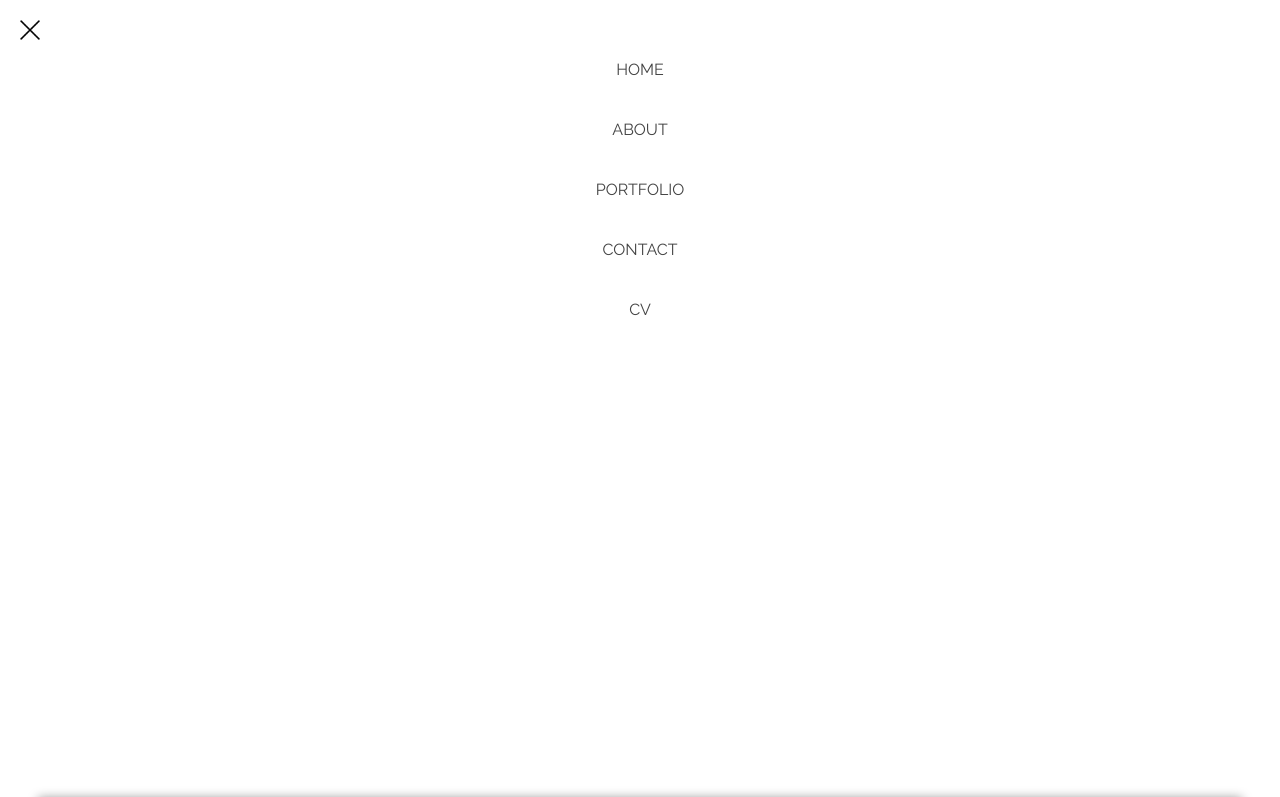
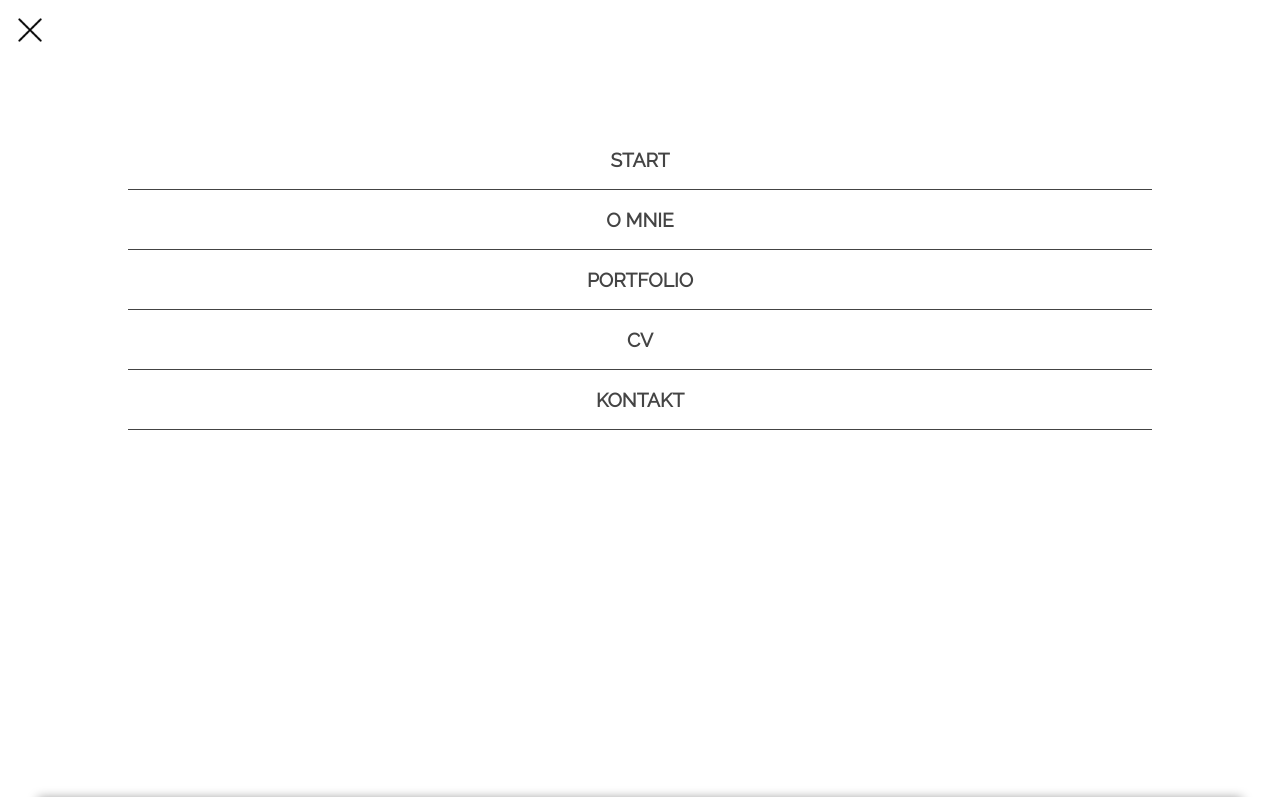
Before and after one commit to KacperCe/myPortfolioWebsite, a plain HTML site: page index.html in a window 1280 px wide. Both pictures are taken after a click on the element 30 px from the left and 30 px from the top of the page. Shown: the top 797 px of the page. Drawn offline with Linux system fonts and the light colour scheme; a web font is replaced by a local one.

Commit message:
menu styling

```diff
--- a/index.html
+++ b/index.html
@@ -14,34 +14,27 @@
 
 <body>
     <header class="main-header">
-            <nav class="nav-main">
-                    <div class="btn-toggle-nav" onclick="toggleNav()"></div>
+        <nav id="nav-main">
+            <div class="btn-toggle-nav" onclick="toggleNav()"></div>
 
-                        <ul>
-                            <li><a href="#" onclick="toggleNav()">Home</a></li>
-                            <li><a href="#" onclick="toggleNav()">About</a></li>
-                            <li><a href="#" onclick="toggleNav()">Portfolio</a></li>
-                            <li><a href="#" onclick="toggleNav()">Contact</a></li>
-                            <li><a href="#" onclick="toggleNav()">CV</a></li>
-                        </ul>
+            <ul>
+                <li><a href="#" onclick="toggleNav()">Start</a></li>
+                <li><a href="#" onclick="toggleNav()">O mnie</a></li>
+                <li><a href="#" onclick="toggleNav()">Portfolio</a></li>
+                <li><a href="#" onclick="toggleNav()">CV</a></li>
+                <li><a href="#" onclick="toggleNav()">Kontakt</a></li>
 
-
-
-
-                </nav>
-
-
+            </ul>
+        </nav>
     </header>
 
     <div id="arrow-down"></div>
+
     <section class="home-hero">
         <div id="hero">
             <h1 class="title">Kacper Cepiński</h1>
             <h2>I want to become a Front End Developer</h2>
         </div>
-
-
-
     </section>
 
 
--- a/main.js
+++ b/main.js
@@ -1,9 +1,14 @@
 window.addEventListener('scroll', function() {
-    var currScrollPos2 = window.pageYOffset || document.documentElement.scrollTop || document.body.scrollTop || 0;
-    if (currScrollPos2 > 100) {
-      document.getElementById('hero').style.opacity = -currScrollPos2 / 120 + 2;
-      document.getElementById('arrow-down').style.opacity = -currScrollPos2 / 120 + 2;
+    let currScrollPos = window.pageYOffset || document.documentElement.scrollTop || document.body.scrollTop || 0;
+    if (currScrollPos > 100) {
+      document.getElementById('hero').style.opacity = -currScrollPos / 120 + 2;
+      document.getElementById('arrow-down').style.opacity = -currScrollPos / 120 + 2;
+
     }
+
+
+
+
   }
 );
 
@@ -11,16 +16,16 @@ let toggleNavStatus = false;
 
 let toggleNav = function () {
     let getButton = document.querySelector(".btn-toggle-nav");
-    let getTopBar = document.querySelector(".nav-main");
-    let getTopBarUl = document.querySelector(".nav-main ul");
-    let getTopBarLinks = document.querySelectorAll(".nav-main a");
+    let getTopBar = document.querySelector("#nav-main");
+    let getTopBarUl = document.querySelector("#nav-main ul");
+    let getTopBarLinks = document.querySelectorAll("#nav-main a");
 
 
     if (toggleNavStatus == false) {
         getButton.classList.toggle("btn-close");
         getTopBarUl.style.visibility = "visible";
-        getTopBar.style.height = "60vh";
-        getTopBar.style.background = "rgba(255, 255, 255, .9)";
+        getTopBar.style.height = "70vh";
+        getTopBar.style.background = "rgba(255, 255, 255, .95)";
 
         let arrayLength = getTopBarLinks.length;
         for (let index = 0; index < arrayLength; index++) {
--- a/style.css
+++ b/style.css
@@ -127,7 +127,7 @@ a {
     background-image: url(img/list-menu.png);
     background-position: center;
     background-repeat: no-repeat;
-    background-size: 50%;
+    background-size: 60%;
     cursor: pointer;
     transition: all ease-in-out 200ms;
     -webkit-transition: all ease-in-out 200ms;
@@ -140,7 +140,10 @@ a {
     background-image: url(img/list-close.png);
 }
 
-.nav-main {
+#nav-main {
+    display: flex;
+    justify-content: center;
+    flex-direction: column;
     position: fixed;
     top: 0;
     width: 100%;
@@ -154,25 +157,29 @@ a {
     -o-transition: all ease-in-out 200ms;
 }
 
-.nav-main ul {
+#nav-main ul {
+
     overflow: hidden;
     visibility: hidden;
-    padding-top: 40px;
 }
 
-.nav-main ul li {
+#nav-main ul li {
     line-height: 60px;
     list-style: none;
 }
 
-.nav-main ul li a {
+#nav-main ul li a {
     display: block;
+    width: 80%;
+    margin: 0 auto;
     height: 60px;
     padding: 0 10px;
     text-decoration: none;
     text-transform: uppercase;
     color: #444;
-    /* font-size: 16px; */
+    font-size: 1.2em;
+    font-weight: 600;
+    border-bottom: 1px solid;
     white-space: nowrap;
     opacity: 0;
     transition: all ease-in-out 200ms;
```
Also changed, not shown: 1 other file.
